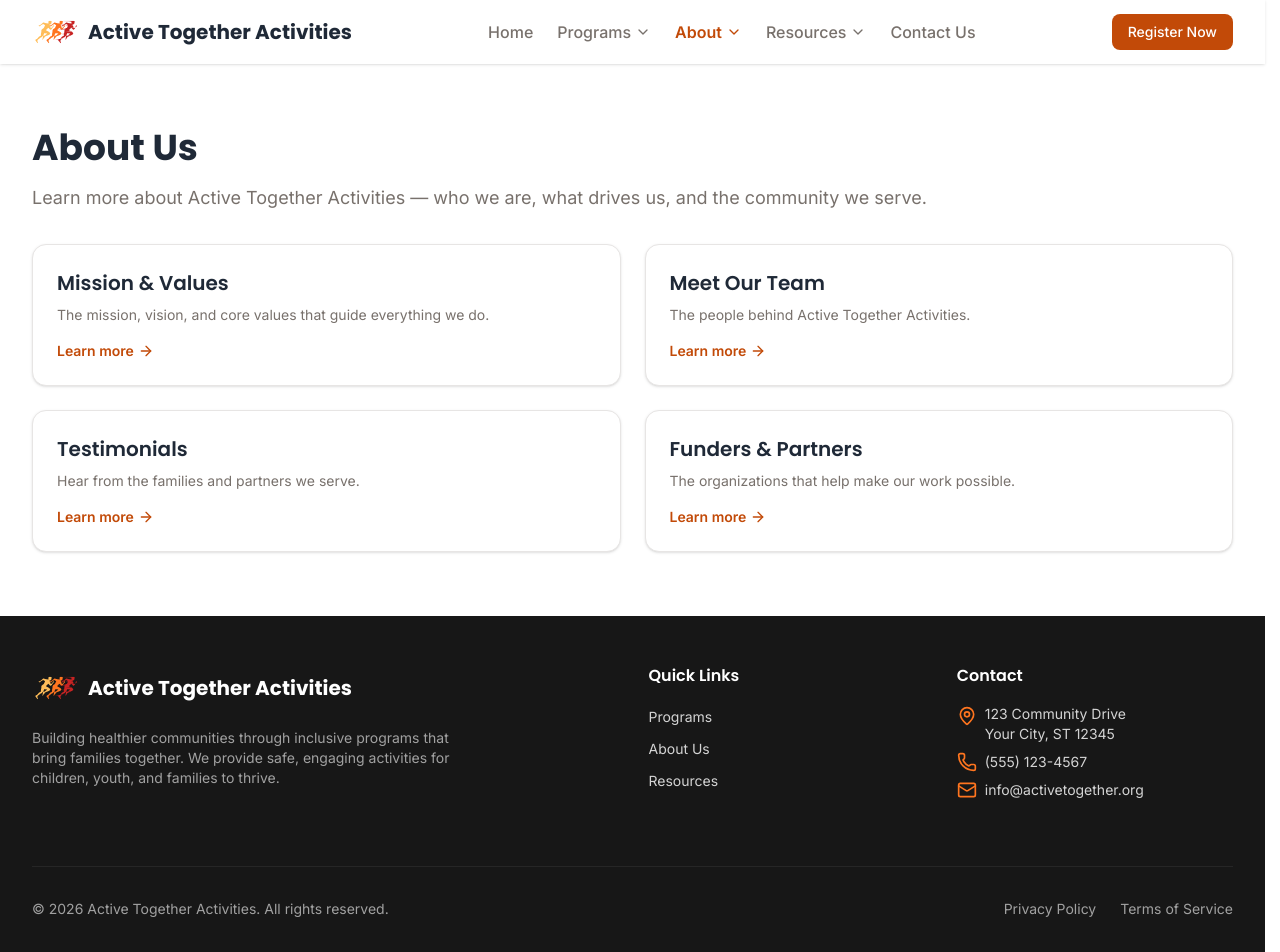
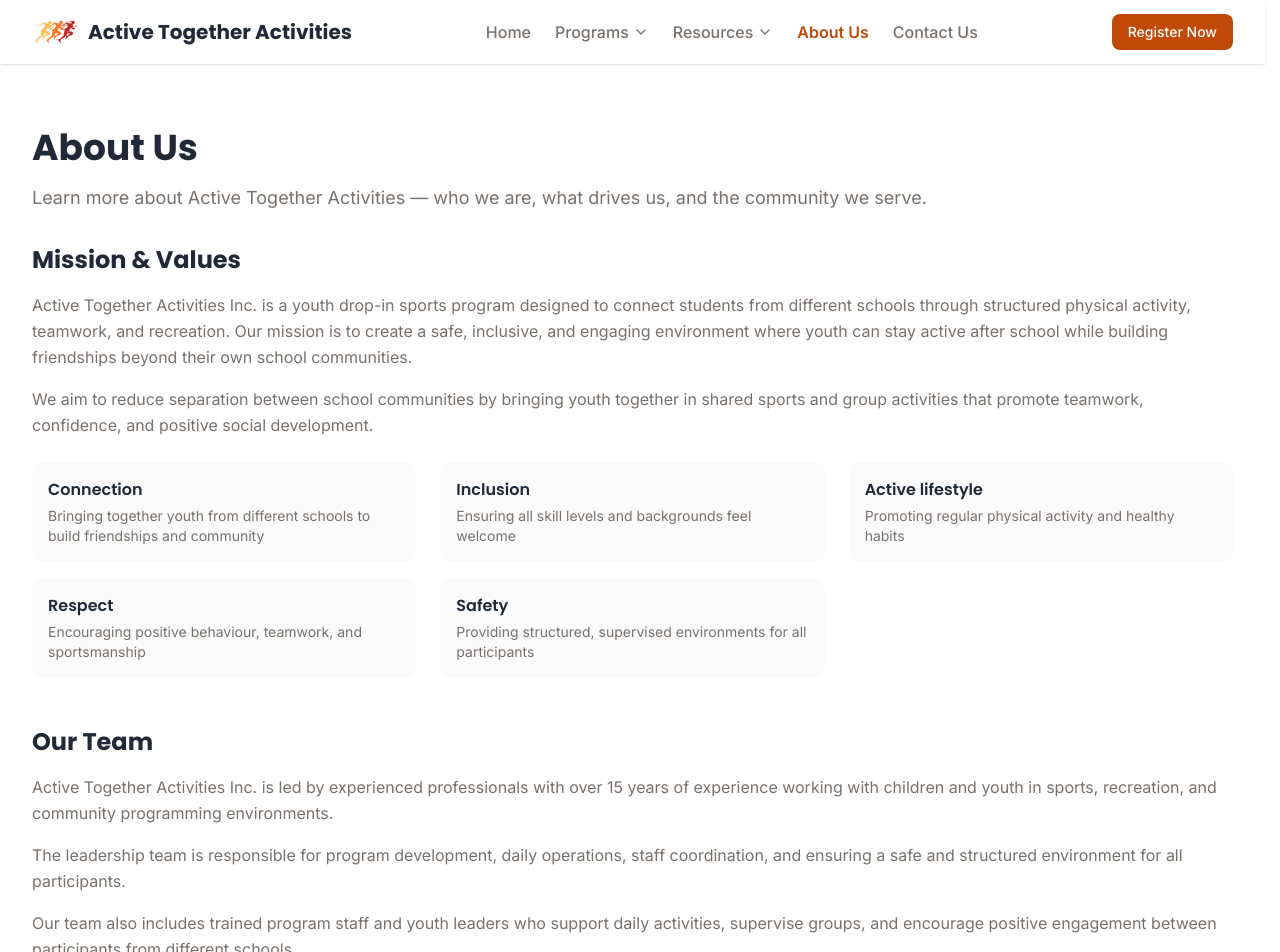
Before and after one commit to Talukder0429/ATA, a React (Vite) app: page /about in a window 1280 px wide. Shown: the top 952 px of the page. Built offline with nearby package versions, Linux system fonts and the light colour scheme; some icons are missing.

Commit message:
update about us

```diff
--- a/src/components/Header.tsx
+++ b/src/components/Header.tsx
@@ -97,6 +97,10 @@ export function Header() {
 							);
 						})}
 
+						<Link to="/about" className={navLinkClass}>
+							About Us
+						</Link>
+
 						<Link to="/contact" className={navLinkClass}>
 							Contact Us
 						</Link>
@@ -153,6 +157,15 @@ export function Header() {
 											Contact Us
 										</Link>
 									</SheetClose>
+									<SheetClose asChild>
+										<Link
+											to="/about"
+											activeOptions={{ exact: true }}
+											className="rounded-md px-3 py-2 font-medium hover:bg-accent data-[status=active]:bg-accent data-[status=active]:font-semibold data-[status=active]:text-primary-700"
+										>
+											About
+										</Link>
+									</SheetClose>
 
 									{navGroups.map((group) => (
 										<div key={group.label} className="mt-4 text-right">
--- a/src/data/navigation.ts
+++ b/src/data/navigation.ts
@@ -32,17 +32,6 @@ export const navGroups: NavGroup[] = [
 		],
 	},
 	{
-		label: "About",
-		to: "/about",
-		items: [
-			{ label: "About Us", to: "/about" },
-			{ label: "Mission & Values", to: "/about/mission" },
-			{ label: "Meet Our Team", to: "/about/team" },
-			{ label: "Testimonials", to: "/about/testimonials" },
-			{ label: "Funders & Partners", to: "/about/partners" },
-		],
-	},
-	{
 		label: "Resources",
 		to: "/resources",
 		items: [
--- a/src/data/pages.ts
+++ b/src/data/pages.ts
@@ -19,35 +19,6 @@ export const pages = {
 		title: "About Us",
 		description:
 			"Learn more about Active Together Activities — who we are, what drives us, and the community we serve.",
-	},
-	"/about/mission": {
-		title: "Mission & Values",
-		description:
-			"The mission, vision, and core values that guide everything we do.",
-		stub: true,
-		stubNote:
-			"We're crafting a detailed overview of our mission, vision, and core values. Check back soon to learn more about our commitment to the community!",
-	},
-	"/about/team": {
-		title: "Meet Our Team",
-		description: "The people behind Active Together Activities.",
-		stub: true,
-		stubNote:
-			"We're putting together profiles of the dedicated staff and volunteers who make our programs possible.",
-	},
-	"/about/testimonials": {
-		title: "Testimonials",
-		description: "Hear from the families and partners we serve.",
-		stub: true,
-		stubNote:
-			"We're collecting stories from the families, youth, and partners who've been part of our community.",
-	},
-	"/about/partners": {
-		title: "Funders & Partners",
-		description: "The organizations that help make our work possible.",
-		stub: true,
-		stubNote:
-			"We're assembling a directory of the funders and community partners who support our mission.",
 	},
 	"/programs": {
 		title: "Our Programs",
--- a/src/routeTree.gen.ts
+++ b/src/routeTree.gen.ts
@@ -22,10 +22,6 @@ import { Route as ResourcesSafetyRouteImport } from './routes/resources/safety'
 import { Route as ResourcesParentsRouteImport } from './routes/resources/parents'
 import { Route as ResourcesFaqRouteImport } from './routes/resources/faq'
 import { Route as ProgramsSlugRouteImport } from './routes/programs/$slug'
-import { Route as AboutTestimonialsRouteImport } from './routes/about/testimonials'
-import { Route as AboutTeamRouteImport } from './routes/about/team'
-import { Route as AboutPartnersRouteImport } from './routes/about/partners'
-import { Route as AboutMissionRouteImport } from './routes/about/mission'
 
 const TermsRoute = TermsRouteImport.update({
   id: '/terms',
@@ -92,26 +88,6 @@ const ProgramsSlugRoute = ProgramsSlugRouteImport.update({
   path: '/programs/$slug',
   getParentRoute: () => rootRouteImport,
 } as any)
-const AboutTestimonialsRoute = AboutTestimonialsRouteImport.update({
-  id: '/about/testimonials',
-  path: '/about/testimonials',
-  getParentRoute: () => rootRouteImport,
-} as any)
-const AboutTeamRoute = AboutTeamRouteImport.update({
-  id: '/about/team',
-  path: '/about/team',
-  getParentRoute: () => rootRouteImport,
-} as any)
-const AboutPartnersRoute = AboutPartnersRouteImport.update({
-  id: '/about/partners',
-  path: '/about/partners',
-  getParentRoute: () => rootRouteImport,
-} as any)
-const AboutMissionRoute = AboutMissionRouteImport.update({
-  id: '/about/mission',
-  path: '/about/mission',
-  getParentRoute: () => rootRouteImport,
-} as any)
 
 export interface FileRoutesByFullPath {
   '/': typeof IndexRoute
@@ -119,10 +95,6 @@ export interface FileRoutesByFullPath {
   '/privacy': typeof PrivacyRoute
   '/register': typeof RegisterRoute
   '/terms': typeof TermsRoute
-  '/about/mission': typeof AboutMissionRoute
-  '/about/partners': typeof AboutPartnersRoute
-  '/about/team': typeof AboutTeamRoute
-  '/about/testimonials': typeof AboutTestimonialsRoute
   '/programs/$slug': typeof ProgramsSlugRoute
   '/resources/faq': typeof ResourcesFaqRoute
   '/resources/parents': typeof ResourcesParentsRoute
@@ -138,10 +110,6 @@ export interface FileRoutesByTo {
   '/privacy': typeof PrivacyRoute
   '/register': typeof RegisterRoute
   '/terms': typeof TermsRoute
-  '/about/mission': typeof AboutMissionRoute
-  '/about/partners': typeof AboutPartnersRoute
-  '/about/team': typeof AboutTeamRoute
-  '/about/testimonials': typeof AboutTestimonialsRoute
   '/programs/$slug': typeof ProgramsSlugRoute
   '/resources/faq': typeof ResourcesFaqRoute
   '/resources/parents': typeof ResourcesParentsRoute
@@ -158,10 +126,6 @@ export interface FileRoutesById {
   '/privacy': typeof PrivacyRoute
   '/register': typeof RegisterRoute
   '/terms': typeof TermsRoute
-  '/about/mission': typeof AboutMissionRoute
-  '/about/partners': typeof AboutPartnersRoute
-  '/about/team': typeof AboutTeamRoute
-  '/about/testimonials': typeof AboutTestimonialsRoute
   '/programs/$slug': typeof ProgramsSlugRoute
   '/resources/faq': typeof ResourcesFaqRoute
   '/resources/parents': typeof ResourcesParentsRoute
@@ -179,10 +143,6 @@ export interface FileRouteTypes {
     | '/privacy'
     | '/register'
     | '/terms'
-    | '/about/mission'
-    | '/about/partners'
-    | '/about/team'
-    | '/about/testimonials'
     | '/programs/$slug'
     | '/resources/faq'
     | '/resources/parents'
@@ -198,10 +158,6 @@ export interface FileRouteTypes {
     | '/privacy'
     | '/register'
     | '/terms'
-    | '/about/mission'
-    | '/about/partners'
-    | '/about/team'
-    | '/about/testimonials'
     | '/programs/$slug'
     | '/resources/faq'
     | '/resources/parents'
@@ -217,10 +173,6 @@ export interface FileRouteTypes {
     | '/privacy'
     | '/register'
     | '/terms'
-    | '/about/mission'
-    | '/about/partners'
-    | '/about/team'
-    | '/about/testimonials'
     | '/programs/$slug'
     | '/resources/faq'
     | '/resources/parents'
@@ -237,10 +189,6 @@ export interface RootRouteChildren {
   PrivacyRoute: typeof PrivacyRoute
   RegisterRoute: typeof RegisterRoute
   TermsRoute: typeof TermsRoute
-  AboutMissionRoute: typeof AboutMissionRoute
-  AboutPartnersRoute: typeof AboutPartnersRoute
-  AboutTeamRoute: typeof AboutTeamRoute
-  AboutTestimonialsRoute: typeof AboutTestimonialsRoute
   ProgramsSlugRoute: typeof ProgramsSlugRoute
   ResourcesFaqRoute: typeof ResourcesFaqRoute
   ResourcesParentsRoute: typeof ResourcesParentsRoute
@@ -344,34 +292,6 @@ declare module '@tanstack/react-router' {
       preLoaderRoute: typeof ProgramsSlugRouteImport
       parentRoute: typeof rootRouteImport
     }
-    '/about/testimonials': {
-      id: '/about/testimonials'
-      path: '/about/testimonials'
-      fullPath: '/about/testimonials'
-      preLoaderRoute: typeof AboutTestimonialsRouteImport
-      parentRoute: typeof rootRouteImport
-    }
-    '/about/team': {
-      id: '/about/team'
-      path: '/about/team'
-      fullPath: '/about/team'
-      preLoaderRoute: typeof AboutTeamRouteImport
-      parentRoute: typeof rootRouteImport
-    }
-    '/about/partners': {
-      id: '/about/partners'
-      path: '/about/partners'
-      fullPath: '/about/partners'
-      preLoaderRoute: typeof AboutPartnersRouteImport
-      parentRoute: typeof rootRouteImport
-    }
-    '/about/mission': {
-      id: '/about/mission'
-      path: '/about/mission'
-      fullPath: '/about/mission'
-      preLoaderRoute: typeof AboutMissionRouteImport
-      parentRoute: typeof rootRouteImport
-    }
   }
 }
 
@@ -381,10 +301,6 @@ const rootRouteChildren: RootRouteChildren = {
   PrivacyRoute: PrivacyRoute,
   RegisterRoute: RegisterRoute,
   TermsRoute: TermsRoute,
-  AboutMissionRoute: AboutMissionRoute,
-  AboutPartnersRoute: AboutPartnersRoute,
-  AboutTeamRoute: AboutTeamRoute,
-  AboutTestimonialsRoute: AboutTestimonialsRoute,
   ProgramsSlugRoute: ProgramsSlugRoute,
   ResourcesFaqRoute: ResourcesFaqRoute,
   ResourcesParentsRoute: ResourcesParentsRoute,
--- a/src/routes/about/index.tsx
+++ b/src/routes/about/index.tsx
@@ -1,10 +1,33 @@
 import { createFileRoute } from "@tanstack/react-router";
 import { Page } from "@/components/layout/Page";
-import { SectionOverview } from "@/components/SectionOverview";
+import { SectionHeading } from "@/components/programs/SectionHeading";
 import { pages } from "@/data/pages";
 import { seo } from "@/lib/seo";
 
 const page = pages["/about"];
+
+const values = [
+	{
+		name: "Connection",
+		text: "Bringing together youth from different schools to build friendships and community",
+	},
+	{
+		name: "Inclusion",
+		text: "Ensuring all skill levels and backgrounds feel welcome",
+	},
+	{
+		name: "Active lifestyle",
+		text: "Promoting regular physical activity and healthy habits",
+	},
+	{
+		name: "Respect",
+		text: "Encouraging positive behaviour, teamwork, and sportsmanship",
+	},
+	{
+		name: "Safety",
+		text: "Providing structured, supervised environments for all participants",
+	},
+];
 
 export const Route = createFileRoute("/about/")({
 	head: () => seo({ title: page.title, description: page.description }),
@@ -14,7 +37,79 @@ export const Route = createFileRoute("/about/")({
 function RouteComponent() {
 	return (
 		<Page title={page.title} description={page.description}>
-			<SectionOverview section="/about" />
+			<div className="space-y-12">
+				<section>
+					<SectionHeading>Mission &amp; Values</SectionHeading>
+					<div className="space-y-4 leading-relaxed text-muted-foreground">
+						<p>
+							Active Together Activities Inc. is a youth drop-in sports program
+							designed to connect students from different schools through
+							structured physical activity, teamwork, and recreation. Our
+							mission is to create a safe, inclusive, and engaging environment
+							where youth can stay active after school while building
+							friendships beyond their own school communities.
+						</p>
+						<p>
+							We aim to reduce separation between school communities by bringing
+							youth together in shared sports and group activities that promote
+							teamwork, confidence, and positive social development.
+						</p>
+					</div>
+					<div className="mt-6 grid gap-x-6 gap-y-4 sm:grid-cols-2 lg:grid-cols-3">
+						{values.map((value) => (
+							<div key={value.name} className="rounded-lg bg-muted/40 p-4">
+								<h3 className="font-heading font-semibold text-foreground">
+									{value.name}
+								</h3>
+								<p className="mt-1 text-sm text-muted-foreground">
+									{value.text}
+								</p>
+							</div>
+						))}
+					</div>
+				</section>
+
+				<section>
+					<SectionHeading>Our Team</SectionHeading>
+					<div className="space-y-4 leading-relaxed text-muted-foreground">
+						<p>
+							Active Together Activities Inc. is led by experienced
+							professionals with over 15 years of experience working with
+							children and youth in sports, recreation, and community
+							programming environments.
+						</p>
+						<p>
+							The leadership team is responsible for program development, daily
+							operations, staff coordination, and ensuring a safe and structured
+							environment for all participants.
+						</p>
+						<p>
+							Our team also includes trained program staff and youth leaders who
+							support daily activities, supervise groups, and encourage positive
+							engagement between participants from different schools.
+						</p>
+					</div>
+				</section>
+
+				<section>
+					<SectionHeading>Program Access &amp; Transportation</SectionHeading>
+					<div className="space-y-4 leading-relaxed text-muted-foreground">
+						<p>
+							To make participation easier for families, Active Together
+							Activities Inc. provides organized school pickup from
+							participating schools at the end of the school day. This allows
+							youth to transition directly from school into the program in a
+							safe and structured way.
+						</p>
+						<p>
+							This system helps reduce transportation challenges for parents
+							while ensuring participants arrive safely and on time to program
+							locations held at local public schools in Scarborough and North
+							York.
+						</p>
+					</div>
+				</section>
+			</div>
 		</Page>
 	);
 }
--- a/src/routes/about/mission.tsx
+++ /dev/null
@@ -1,11 +0,0 @@
-import { createFileRoute } from "@tanstack/react-router";
-import { StubPage } from "@/components/StubPage";
-import { pages } from "@/data/pages";
-import { seo } from "@/lib/seo";
-
-const page = pages["/about/mission"];
-
-export const Route = createFileRoute("/about/mission")({
-	head: () => seo({ title: page.title, description: page.description }),
-	component: () => <StubPage path="/about/mission" />,
-});
--- a/src/routes/about/partners.tsx
+++ /dev/null
@@ -1,11 +0,0 @@
-import { createFileRoute } from "@tanstack/react-router";
-import { StubPage } from "@/components/StubPage";
-import { pages } from "@/data/pages";
-import { seo } from "@/lib/seo";
-
-const page = pages["/about/partners"];
-
-export const Route = createFileRoute("/about/partners")({
-	head: () => seo({ title: page.title, description: page.description }),
-	component: () => <StubPage path="/about/partners" />,
-});
--- a/src/routes/about/team.tsx
+++ /dev/null
@@ -1,11 +0,0 @@
-import { createFileRoute } from "@tanstack/react-router";
-import { StubPage } from "@/components/StubPage";
-import { pages } from "@/data/pages";
-import { seo } from "@/lib/seo";
-
-const page = pages["/about/team"];
-
-export const Route = createFileRoute("/about/team")({
-	head: () => seo({ title: page.title, description: page.description }),
-	component: () => <StubPage path="/about/team" />,
-});
--- a/src/routes/about/testimonials.tsx
+++ /dev/null
@@ -1,11 +0,0 @@
-import { createFileRoute } from "@tanstack/react-router";
-import { StubPage } from "@/components/StubPage";
-import { pages } from "@/data/pages";
-import { seo } from "@/lib/seo";
-
-const page = pages["/about/testimonials"];
-
-export const Route = createFileRoute("/about/testimonials")({
-	head: () => seo({ title: page.title, description: page.description }),
-	component: () => <StubPage path="/about/testimonials" />,
-});
```
